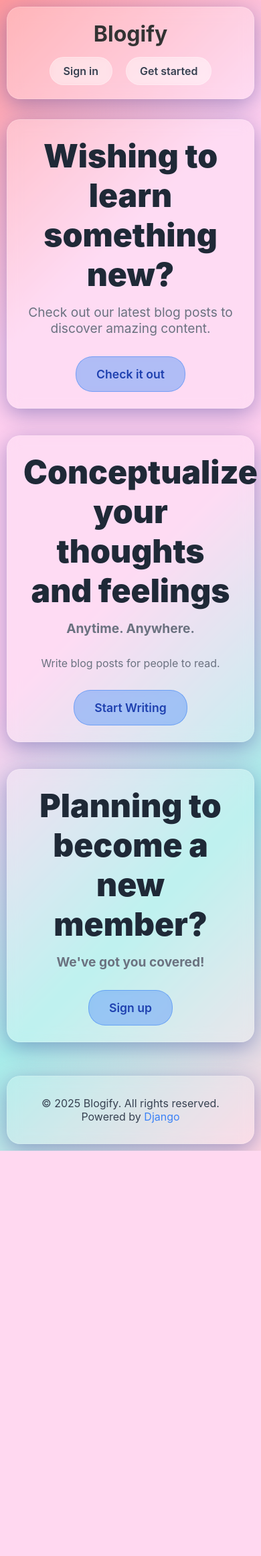
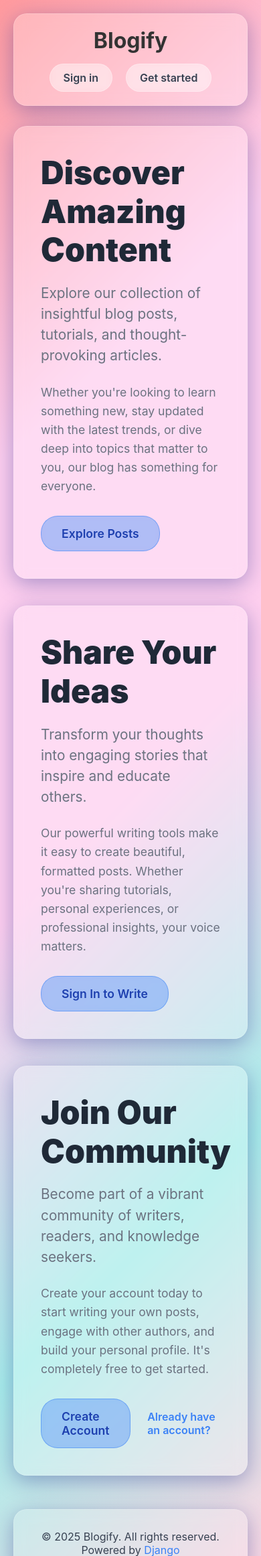
Before and after one commit to Matthew-123-dev/Blogify-app, a Django app: page / in a window 390 px wide. Shown: the top 2323 px of the page at 67% size. Before the commit the page ends 1718 px from the top, so only its background shows below. Run offline with Django 5.2, Linux system fonts and the light colour scheme; some libraries are stand-ins or nearby versions.

Commit message:
Add CKEditor integration and enhance styling with glassmorphism design
- Introduced CKEditor for rich text editing in blog posts.
- Updated requirements.txt to include django-ckeditor and phonenumbers.
- Modified settings.py to include CKEditor apps and configurations.
- Updated forms.py to use CKEditorWidget for post content.
- Added CKEditor URL routing in urls.py.
- Created glassmorphism.css and ckeditor-override.css for enhanced UI.
- Updated main.html and post_form.html for improved layout and design.
- Enhanced post_detail.html to render rich text content safely.

```diff
--- a/requirements.txt
+++ b/requirements.txt
@@ -5,3 +5,4 @@ psycopg2==2.9.9
 django-cors-headers==4.3.1
 django-phonenumber-field==7.3.0
 phonenumbers==8.13.27
+django-ckeditor==6.7.0
--- a/src/blogify/urls.py
+++ b/src/blogify/urls.py
@@ -25,6 +25,7 @@ from users import urls as users_app_urls
 
 urlpatterns = [
     path('admin/', admin.site.urls),
+    path('ckeditor/', include('ckeditor_uploader.urls')),
     path('', include(main_app_urls)),
     path('', include(users_app_urls)),
 ]
--- a/src/main/models.py
+++ b/src/main/models.py
@@ -3,12 +3,13 @@ from django.contrib.auth.models import User
 from django.utils import timezone
 from django.urls import reverse
 from django.utils.text import slugify
+from ckeditor.fields import RichTextField
 import itertools
 
 # Create your models here.
 class Post(models.Model):
     title = models.CharField(max_length=200)
-    content = models.TextField()
+    content = RichTextField(config_name='blog_post')
     author = models.ForeignKey(User, on_delete=models.CASCADE)
     created_at = models.DateTimeField(default=timezone.now)
     updated_at = models.DateTimeField(auto_now=True)
--- a/src/main/static/css/glassmorphism.css
+++ b/src/main/static/css/glassmorphism.css
@@ -253,21 +253,174 @@ input[type="file"] {
 
 /* Main page styling */
 .main-welcome {
-    text-align: center;
+    text-align: left;
     margin-bottom: 40px;
+    padding: 40px;
 }
 
 .main-title {
     font-size: 3rem;
     font-weight: 900;
     color: #1f2937;
+    margin-bottom: 20px;
+    line-height: 1.2;
+}
+
+.main-subtitle {
+    font-size: 1.3rem;
+    color: #6b7280;
+    margin-bottom: 25px;
+    line-height: 1.5;
+}
+
+.main-description {
+    font-size: 1.1rem;
+    color: #6b7280;
+    margin-bottom: 30px;
+    line-height: 1.6;
+}
+
+.main-cta {
+    display: inline-flex;
+    align-items: center;
+    gap: 10px;
+}
+
+/* CKEditor Styling - Enhanced specificity */
+.django-ckeditor-widget,
+.django-ckeditor-widget iframe {
+    border-radius: 15px !important;
+    overflow: hidden !important;
+    background: rgba(255, 255, 255, 0.4) !important;
+    -webkit-backdrop-filter: blur(5px) !important;
+    backdrop-filter: blur(5px) !important;
+    border: 1px solid rgba(255, 255, 255, 0.3) !important;
+}
+
+.cke_chrome {
+    border-radius: 15px !important;
+    border: none !important;
+    background: transparent !important;
+    box-shadow: 0 8px 32px 0 rgba(31, 38, 135, 0.37) !important;
+}
+
+.cke_top {
+    background: rgba(255, 255, 255, 0.3) !important;
+    border: none !important;
+    border-radius: 15px 15px 0 0 !important;
+    -webkit-backdrop-filter: blur(10px) !important;
+    backdrop-filter: blur(10px) !important;
+}
+
+.cke_contents {
+    background: rgba(255, 255, 255, 0.6) !important;
+    border: none !important;
+    -webkit-backdrop-filter: blur(5px) !important;
+    backdrop-filter: blur(5px) !important;
+}
+
+.cke_bottom {
+    background: rgba(255, 255, 255, 0.3) !important;
+    border: none !important;
+    border-radius: 0 0 15px 15px !important;
+    -webkit-backdrop-filter: blur(10px) !important;
+    backdrop-filter: blur(10px) !important;
+}
+
+/* Force body and html to maintain glassmorphism background */
+body {
+    background: linear-gradient(135deg, #ff9a9e 0%, #fecfef 25%, #fecfef 50%, #a8edea 75%, #fed6e3 100%) !important;
+    min-height: 100vh !important;
+    padding: 20px !important;
+}
+
+html {
+    background: linear-gradient(135deg, #ff9a9e 0%, #fecfef 25%, #fecfef 50%, #a8edea 75%, #fed6e3 100%) !important;
+}
+
+/* Ensure container maintains glassmorphism */
+.container {
+    max-width: 1200px !important;
+    margin: 0 auto !important;
+}
+
+/* Rich text content display */
+.post-content {
+    line-height: 1.7;
+}
+
+.post-content h1, .post-content h2, .post-content h3,
+.post-content h4, .post-content h5, .post-content h6 {
+    margin: 20px 0 15px 0;
+    color: #1f2937;
+}
+
+.post-content p {
     margin-bottom: 15px;
 }
 
-.main-subtitle {
-    font-size: 1.2rem;
-    color: #6b7280;
-    margin-bottom: 30px;
+.post-content ul, .post-content ol {
+    margin: 15px 0;
+    padding-left: 30px;
+}
+
+.post-content blockquote {
+    border-left: 4px solid rgba(59, 130, 246, 0.5);
+    margin: 20px 0;
+    padding: 15px 20px;
+    background: rgba(59, 130, 246, 0.1);
+    border-radius: 0 10px 10px 0;
+    font-style: italic;
+}
+
+.post-content img {
+    max-width: 100%;
+    height: auto;
+    border-radius: 10px;
+    margin: 15px 0;
+}
+
+.post-content table {
+    width: 100%;
+    border-collapse: collapse;
+    margin: 20px 0;
+    background: rgba(255, 255, 255, 0.3);
+    border-radius: 10px;
+    overflow: hidden;
+}
+
+.post-content table th,
+.post-content table td {
+    padding: 12px;
+    text-align: left;
+    border-bottom: 1px solid rgba(255, 255, 255, 0.3);
+}
+
+.post-content table th {
+    background: rgba(255, 255, 255, 0.4);
+    font-weight: 600;
+}
+
+/* CKEditor toolbar buttons glassmorphism styling */
+.cke_toolgroup {
+    background: rgba(255, 255, 255, 0.2) !important;
+    border: 1px solid rgba(255, 255, 255, 0.3) !important;
+    border-radius: 10px !important;
+    -webkit-backdrop-filter: blur(5px) !important;
+    backdrop-filter: blur(5px) !important;
+}
+
+.cke_button {
+    background: transparent !important;
+    border-radius: 8px !important;
+}
+
+.cke_button:hover {
+    background: rgba(255, 255, 255, 0.3) !important;
+}
+
+.cke_button_on {
+    background: rgba(59, 130, 246, 0.3) !important;
 }
 
 /* Responsive design */
--- a/src/main/templates/views/main.html
+++ b/src/main/templates/views/main.html
@@ -21,29 +21,52 @@
 
 <div class="container">
     <div class="glass-card main-welcome">
-        <h1 class="main-title">Wishing to learn something new?</h1>
-        <p class="main-subtitle">Check out our latest blog posts to discover amazing content.</p>
+        <h1 class="main-title">Discover Amazing Content</h1>
+        <p class="main-subtitle">Explore our collection of insightful blog posts, tutorials, and thought-provoking articles.</p>
+        <p class="main-description">
+            Whether you're looking to learn something new, stay updated with the latest trends, or dive deep into topics that matter to you, our blog has something for everyone.
+        </p>
+        <div class="main-cta">
             <a href="/home" class="btn btn-primary" style="padding: 15px 30px; font-size: 1.1rem;">
-            Check it out
+                Explore Posts
             </a>
+        </div>
     </div>
 
     <div class="glass-card main-welcome">
-        <h1 class="main-title">Conceptualize your thoughts and feelings</h1>
-        <p class="main-subtitle"><strong>Anytime. Anywhere.</strong></p>
-        <p style="color: #6b7280; margin-bottom: 30px;">Write blog posts for people to read.</p>
+        <h1 class="main-title">Share Your Ideas</h1>
+        <p class="main-subtitle">Transform your thoughts into engaging stories that inspire and educate others.</p>
+        <p class="main-description">
+            Our powerful writing tools make it easy to create beautiful, formatted posts. Whether you're sharing tutorials, personal experiences, or professional insights, your voice matters.
+        </p>
+        <div class="main-cta">
+            {% if user.is_authenticated %}
             <a href='post/new/' class="btn btn-primary" style="padding: 15px 30px; font-size: 1.1rem;">
                 Start Writing
             </a>
+            {% else %}
+            <a href='/login' class="btn btn-primary" style="padding: 15px 30px; font-size: 1.1rem;">
+                Sign In to Write
+            </a>
+            {% endif %}
+        </div>
     </div>
 
     {% if not user.is_authenticated %}
     <div class="glass-card main-welcome">
-        <h1 class="main-title">Planning to become a new member?</h1>
-        <p class="main-subtitle"><strong>We've got you covered!</strong></p>
+        <h1 class="main-title">Join Our Community</h1>
+        <p class="main-subtitle">Become part of a vibrant community of writers, readers, and knowledge seekers.</p>
+        <p class="main-description">
+            Create your account today to start writing your own posts, engage with other authors, and build your personal profile. It's completely free to get started.
+        </p>
+        <div class="main-cta">
             <a href='/register' class="btn btn-primary" style="padding: 15px 30px; font-size: 1.1rem;">
-            Sign up
+                Create Account
             </a>
+            <a href='/login' style="margin-left: 15px; color: #3b82f6; text-decoration: none; font-weight: 600;">
+                Already have an account?
+            </a>
+        </div>
     </div>
     {% endif %}
 </div>
--- a/src/main/templates/views/post_detail.html
+++ b/src/main/templates/views/post_detail.html
@@ -27,8 +27,8 @@
         {{ post.title }}
     </h1>
 
-    <div style="color: #374151; font-size: 1.1rem; line-height: 1.7; margin-bottom: 30px; white-space: pre-wrap;">
-        {{ post.content|linebreaks }}
+    <div class="post-content" style="color: #374151; font-size: 1.1rem; line-height: 1.7; margin-bottom: 30px;">
+        {{ post.content|safe }}
     </div>
 
     {% if user == post.author %}
```
Also changed, not shown: src/blogify/settings.py (+53 -1 lines), src/main/forms.py (+8 -2 lines), src/main/static/css/ckeditor-override.css (added, +33 -0 lines), src/main/templates/views/post_form.html (+16 -0 lines), src/db.sqlite3, src/main/migrations/0007_alter_post_content.py (added). Lines whose indentation alone changed are shown as unchanged.
